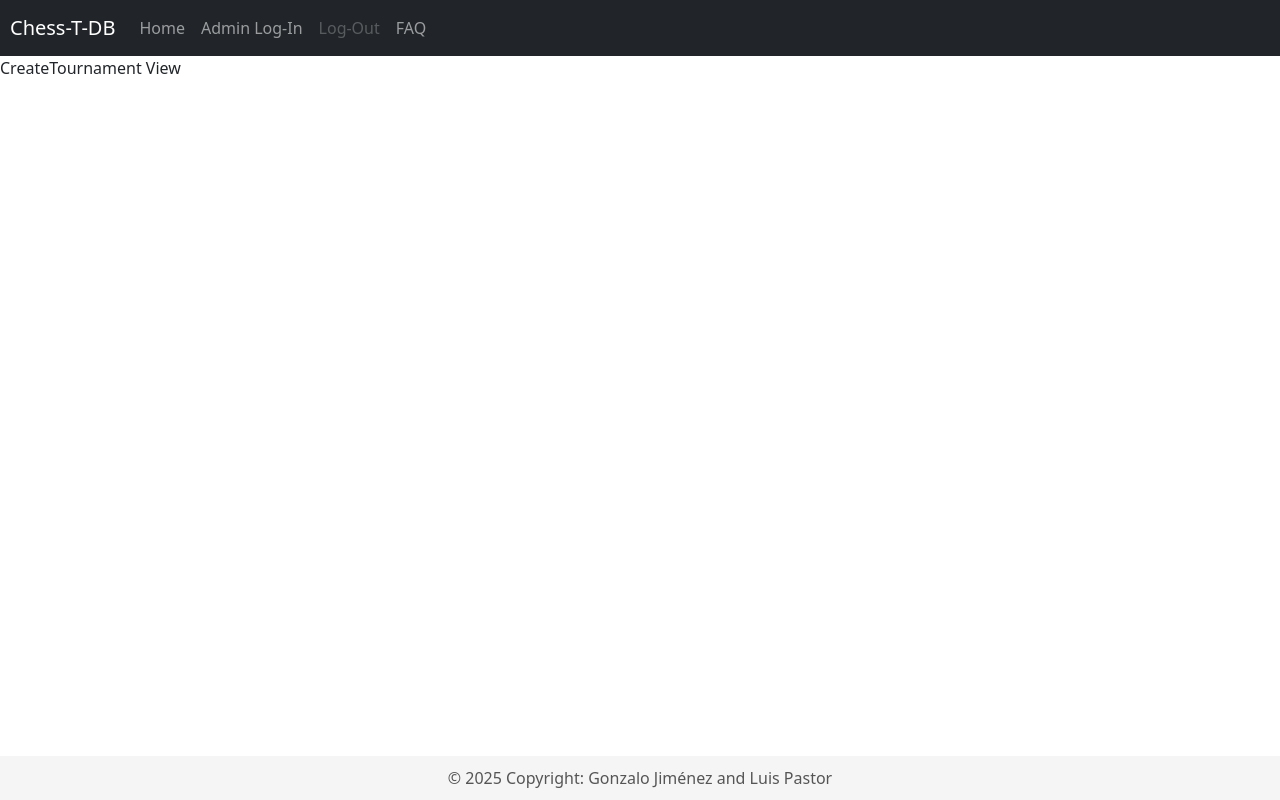
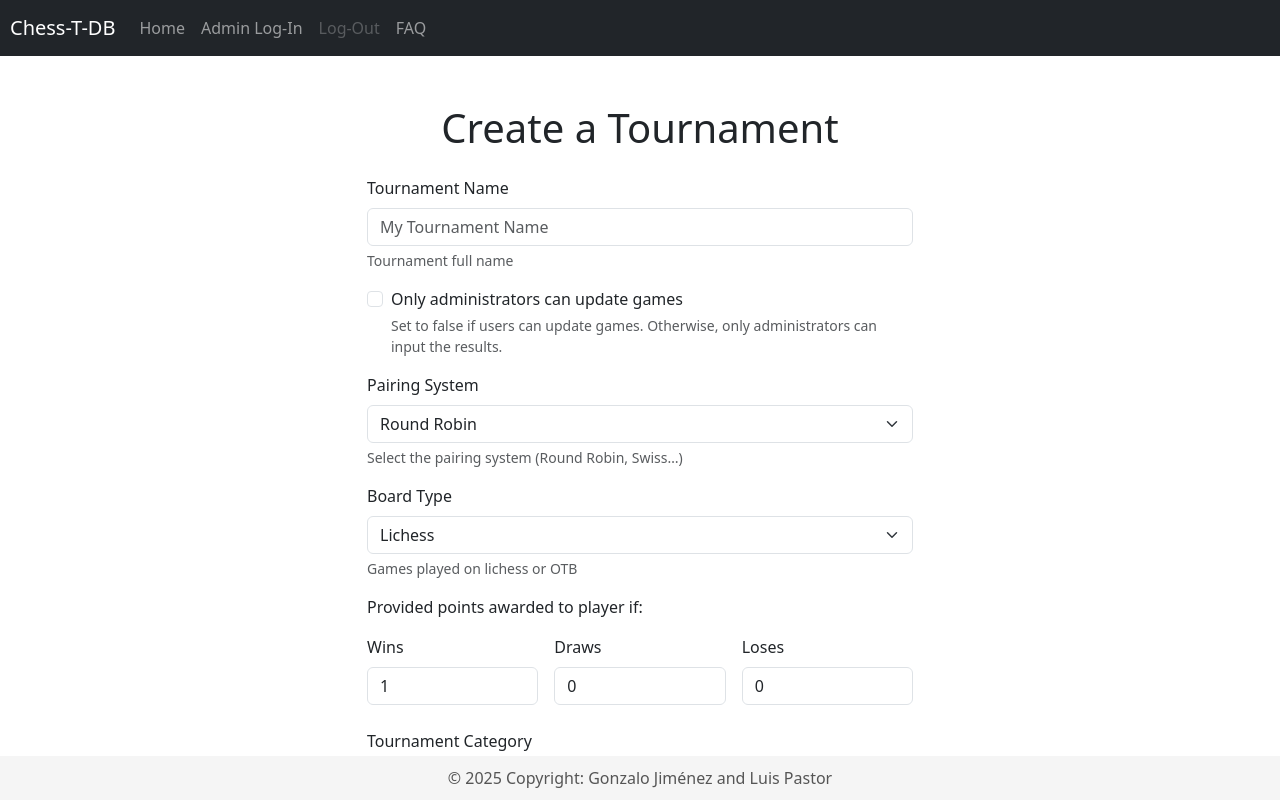
Before and after one commit to GonzaloJCC/Chess-Tournament, a Vue app in the folder chesstournament-client/: page /createtournament in a window 1280 px wide. Built offline with nearby package versions, Linux system fonts and the light colour scheme.

Commit message:
Implemented a first version of the page. 2 fields left

```diff
--- a/chesstournament-client/src/views/CreateTournamentView.vue
+++ b/chesstournament-client/src/views/CreateTournamentView.vue
@@ -1,8 +1,152 @@
 <template>
-  <p>CreateTournament View</p>
+  <div class="container my-5">
+    <div class="row justify-content-center">
+      <div class="col-md-8 col-lg-6">
+        <h1 class="text-center mb-4">Create a Tournament</h1>
+        <form @submit.prevent="registerTournament">
+          <!-- Tournament name -->
+          <div class="mb-3">
+            <label for="tournamentNameInput" class="form-label">Tournament Name</label>
+            <input
+              v-model="tournamentName"
+              type="text"
+              class="form-control"
+              id="tournamentNameInput"
+              placeholder="My Tournament Name"
+            >
+            <div class="form-text">Tournament full name</div>
+          </div>
+
+          <!-- Admin Update -->
+          <div class="form-check mb-3">
+            <input
+              v-model="adminUpdate"
+              class="form-check-input"
+              type="checkbox"
+              id="adminUpdateInput"
+            >
+            <label class="form-check-label" for="adminUpdateInput">
+              Only administrators can update games
+            </label>
+            <div class="form-text">
+              Set to false if users can update games. Otherwise, only administrators can input the results.
+            </div>
+          </div>
+
+          <!-- Pairing System -->
+          <div class="mb-3">
+            <label for="pairingSystemInput" class="form-label">Pairing System</label>
+            <select
+              v-model="pairingSystem"
+              class="form-select"
+              id="pairingSystemInput"
+            >
+              <option value="Round Robin">Round Robin</option>
+              <option value="Swiss">Swiss</option>
+              <!-- añade más opciones si es necesario -->
+            </select>
+            <div class="form-text">Select the pairing system (Round Robin, Swiss…)</div>
+          </div>
+
+          <!-- Board Type -->
+          <div class="mb-3">
+            <label for="boardTypeInput" class="form-label">Board Type</label>
+            <select
+              v-model="boardType"
+              class="form-select"
+              id="boardTypeInput"
+            >
+              <option value="lichess">Lichess</option>
+              <option value="board">On the board</option>
+            </select>
+            <div class="form-text">Games played on lichess or OTB</div>
+          </div>
+
+          <!-- Points -->
+          <div class="mb-4">
+            <p>Provided points awarded to player if:</p>
+            <div class="row g-3">
+              <div class="col">
+                <label for="winPointsInput" class="form-label">Wins</label>
+                <input
+                  v-model.number="winPoints"
+                  type="number"
+                  step="0.1"
+                  id="winPointsInput"
+                  class="form-control"
+                >
+              </div>
+              <div class="col">
+                <label for="drawPointsInput" class="form-label">Draws</label>
+                <input
+                  v-model.number="drawPoints"
+                  type="number"
+                  step="0.1"
+                  id="drawPointsInput"
+                  class="form-control"
+                >
+              </div>
+              <div class="col">
+                <label for="losePointsInput" class="form-label">Loses</label>
+                <input
+                  v-model.number="losePoints"
+                  type="number"
+                  step="0.1"
+                  id="losePointsInput"
+                  class="form-control"
+                >
+              </div>
+            </div>
+          </div>
+
+          <!-- Tournament category -->
+          <div class="mb-4">
+            <label for="tournamentCategoryInput" class="form-label">Tournament Category</label>
+            <select
+              v-model="tournamentCategory"
+              class="form-select"
+              id="tournamentCategoryInput"
+            >
+              <option value="classical">Classical</option>
+              <option value="tapid">Rapid</option>
+              <option value="blitz">Blitz</option>
+              <option value="bullet">Bullet</option>
+            </select>
+            <div class="form-text">Select the tournament category</div>
+          </div>
+
+          <button type="submit" class="btn btn-primary w-100">Register</button>
+        </form>
+      </div>
+    </div>
+  </div>
 </template>
 
 <script setup>
+  import { ref } from 'vue';
+
+  const tournamentName     = ref('');
+  const adminUpdate        = ref(false);
+  const pairingSystem      = ref('Round Robin');
+  const boardType          = ref('lichess');
+  const winPoints          = ref(1.0);
+  const drawPoints         = ref(0.0);
+  const losePoints         = ref(0.0);
+  const tournamentCategory = ref('classical');
+
+  function registerTournament() {
+    /* Print the data */
+    console.log({
+      tournamentName: tournamentName.value,
+      adminUpdate: adminUpdate.value,
+      pairingSystem: pairingSystem.value,
+      boardType: boardType.value,
+      winPoints: winPoints.value,
+      drawPoints: drawPoints.value,
+      losePoints: losePoints.value,
+      tournamentCategory: tournamentCategory.value,
+    });
+  }
 </script>
 
 <style scope>
```
